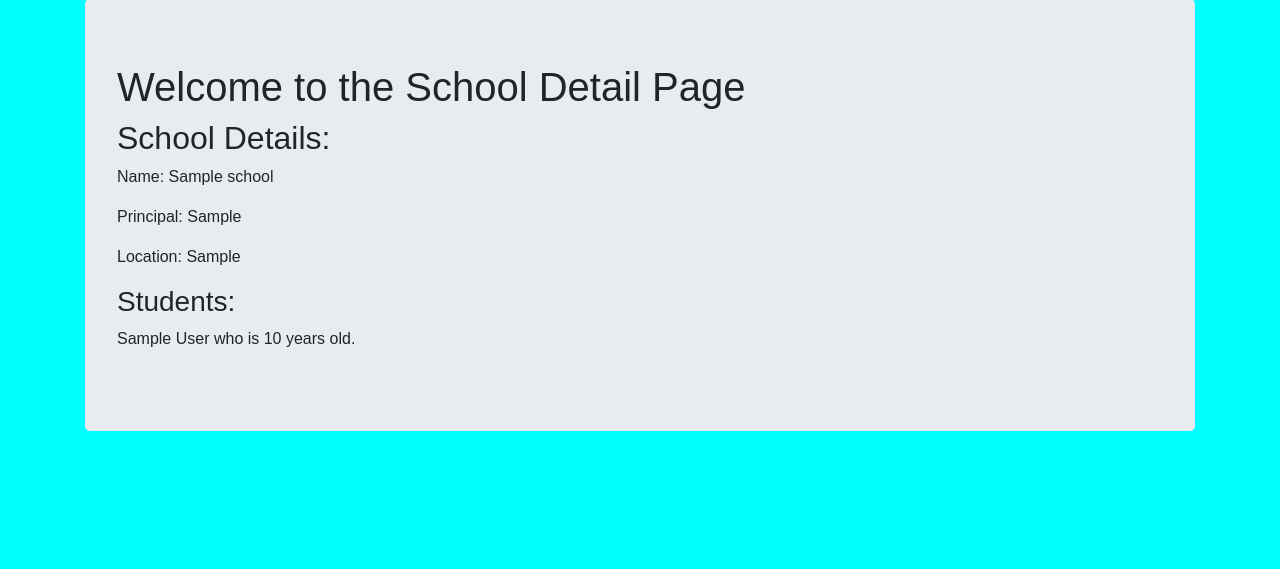
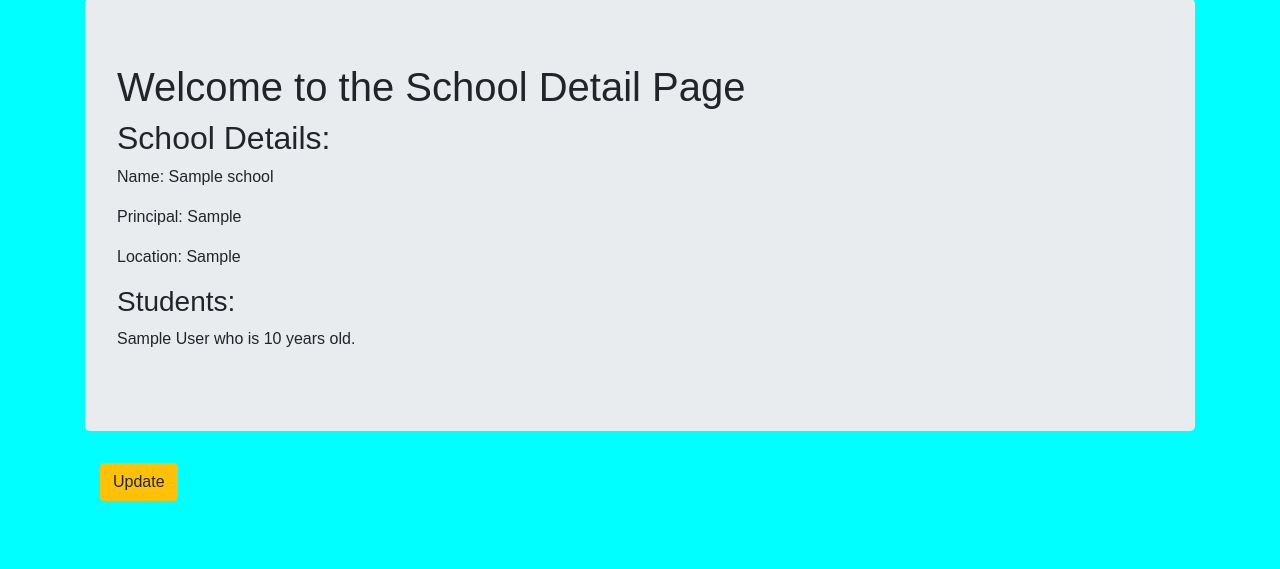
Before and after one commit to armanaaquib/DjangoPracticeProject, a Django app: page /schools/1/ in a window 1280 px wide. Shown: the part 57-626 px from the top of the page. Run offline with Django 3.2, Linux system fonts and the light colour scheme; a user stored in the database is signed in; tables that the repository leaves empty hold one stand-in row (values such as "Sample post"); some libraries are stand-ins or nearby versions.

Commit message:
added: SchoolUpdateView

```diff
--- a/school/models.py
+++ b/school/models.py
@@ -10,7 +10,7 @@ class School(models.Model):
   user = models.ForeignKey(User, on_delete=models.CASCADE)
 
   def get_absolute_url(self):
-    return reverse('school:schools')
+    return reverse('school:detail', kwargs={'pk': self.pk})
 
   def __str__(self):
     return self.name
--- a/school/templates/school_detail.html
+++ b/school/templates/school_detail.html
@@ -14,4 +14,10 @@
         <p>{{ student.name }} who is {{ student.age }} years old.</p>
     {% endfor %}
   </div>
+
+  <div class="container">
+    <p>
+      <a class='btn btn-warning' href="{% url 'school:update' pk=school.pk %}">Update</a>
+    </p>
+  </div>
 {% endblock %}
--- a/school/urls.py
+++ b/school/urls.py
@@ -7,4 +7,5 @@ urlpatterns = [
   path('', views.SchoolListView.as_view(), name='schools'),
   path('<int:pk>/', views.SchoolDetailView.as_view(), name='detail'),
   path('add/', views.SchoolCreateView.as_view(), name='add'),
+  path('update/<int:pk>/', views.SchoolUpdateView.as_view(), name='update')
 ]
--- a/school/views.py
+++ b/school/views.py
@@ -1,9 +1,10 @@
 from django.shortcuts import render
 from django.views.generic.list import ListView
 from django.views.generic.detail import DetailView
-from django.views.generic.edit import CreateView
+from django.views.generic.edit import CreateView, UpdateView
 from django.utils.decorators import method_decorator
 from django.contrib.auth.decorators import login_required
+from django.urls import reverse_lazy
 
 from . import models
 
@@ -28,7 +29,14 @@ class SchoolCreateView(CreateView):
   model = models.School
   fields = ['name', 'principal', 'location']
   template_name = 'school_form.html'
+  success_url = reverse_lazy('school:schools')
 
   def form_valid(self, form):
     form.instance.user = self.request.user
     return super().form_valid(form)
+
+@method_decorator(login_required, name='dispatch')
+class SchoolUpdateView(UpdateView):
+  model = models.School
+  fields = ['name', 'principal']
+  template_name = 'school_form.html'
```
